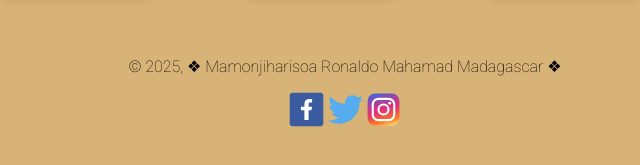
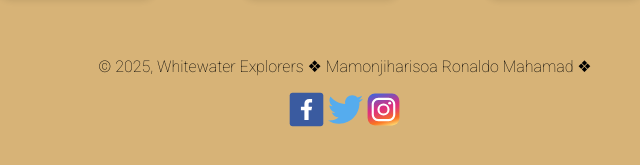
Before and after one commit to mamonjiharisoa/wdd130, a plain HTML site: page wwr/about.html in a window 1280 px wide. Shown: the part 1303-1468 px from the top of the page, 295-935 px from the left. Drawn offline with Linux system fonts and the light colour scheme.

Commit message:
about.html

```diff
--- a/wwr/about.html
+++ b/wwr/about.html
@@ -77,7 +77,7 @@
 
 
 <footer>
-   <p> © 2025, ❖ Mamonjiharisoa Ronaldo Mahamad Madagascar ❖</p>
+   <p> © 2025, Whitewater Explorers ❖ Mamonjiharisoa Ronaldo Mahamad ❖</p>
 
    <nav class="sociallikns">
    <a class="a_1" href= "https://facebook.com/">
```
